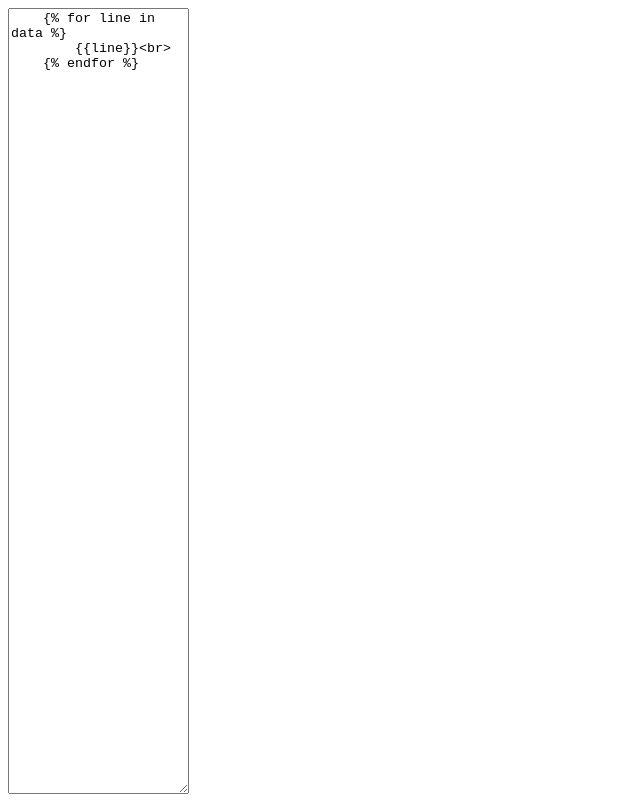
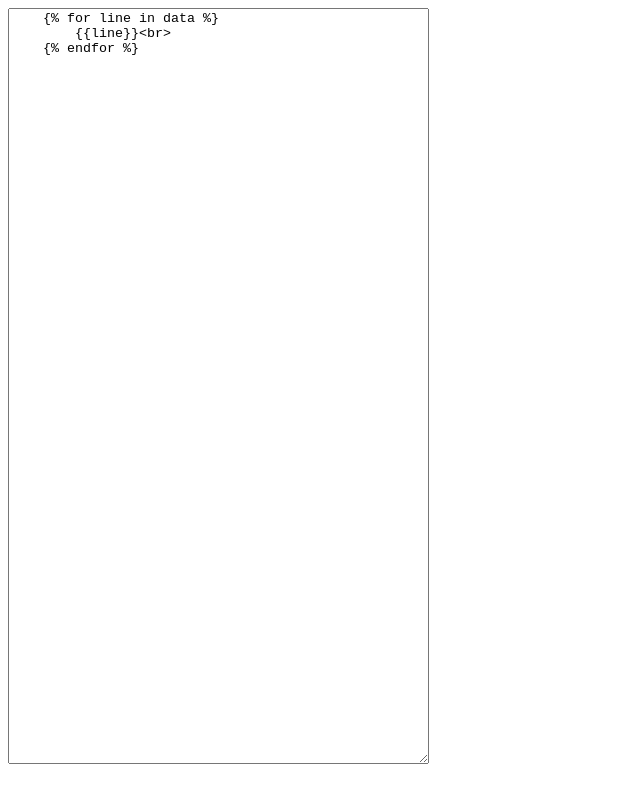
Before and after one commit to SungyeopJeong/dg1s_bot, a plain HTML site: page templates/userdata.html in a window 1280 px wide. Shown: the whole page, without its empty margins (0-640 px from the left). Drawn offline with Linux system fonts and the light colour scheme.

Commit message:
Update userdata.html

```diff
--- a/templates/userdata.html
+++ b/templates/userdata.html
@@ -11,7 +11,7 @@
     </style>
 </head>
 <body>
-    <textarea cols="20" rows="52">
+    <textarea cols="50" rows="50">
     {% for line in data %}
         {{line}}<br>
     {% endfor %}
```
